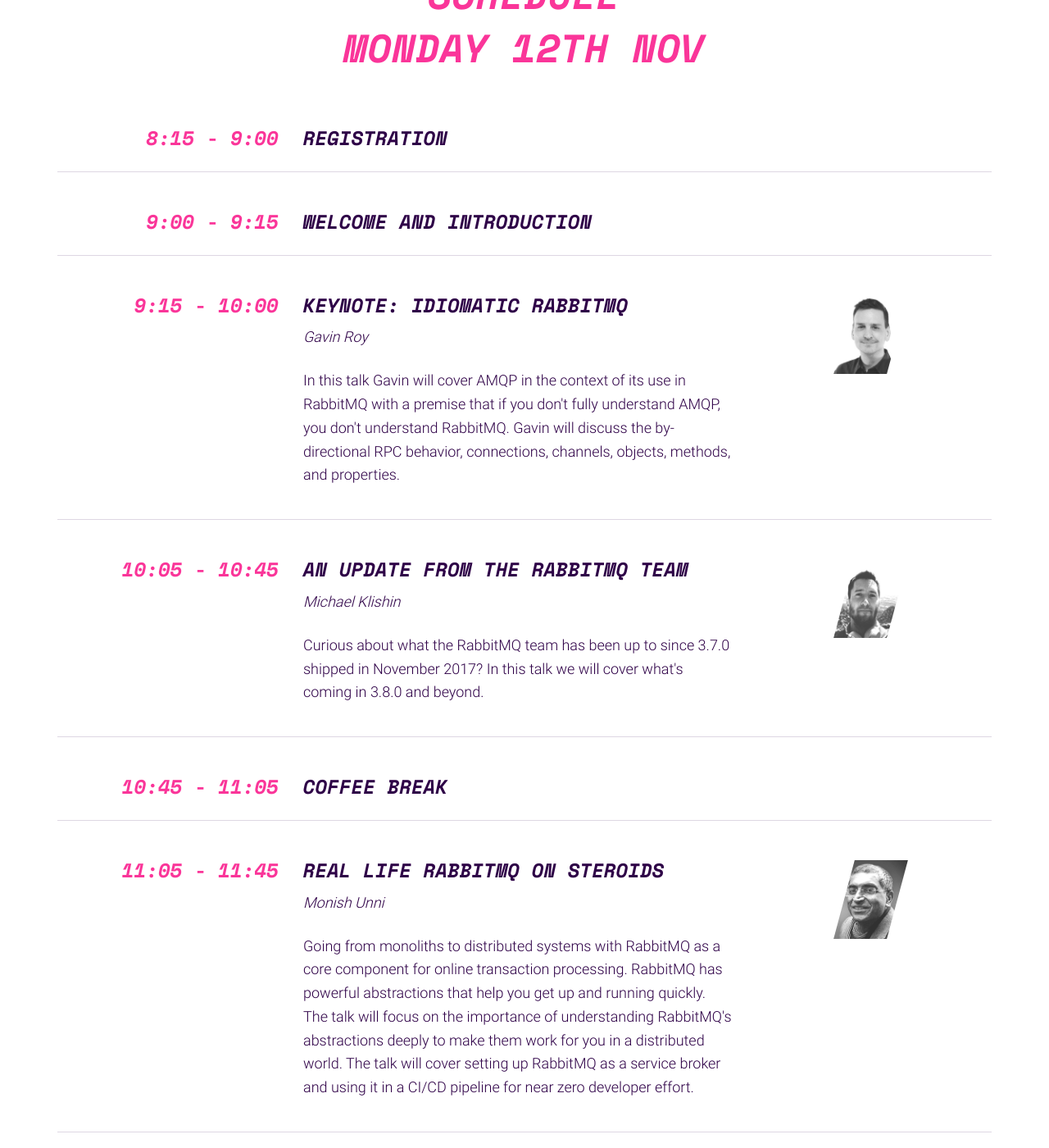
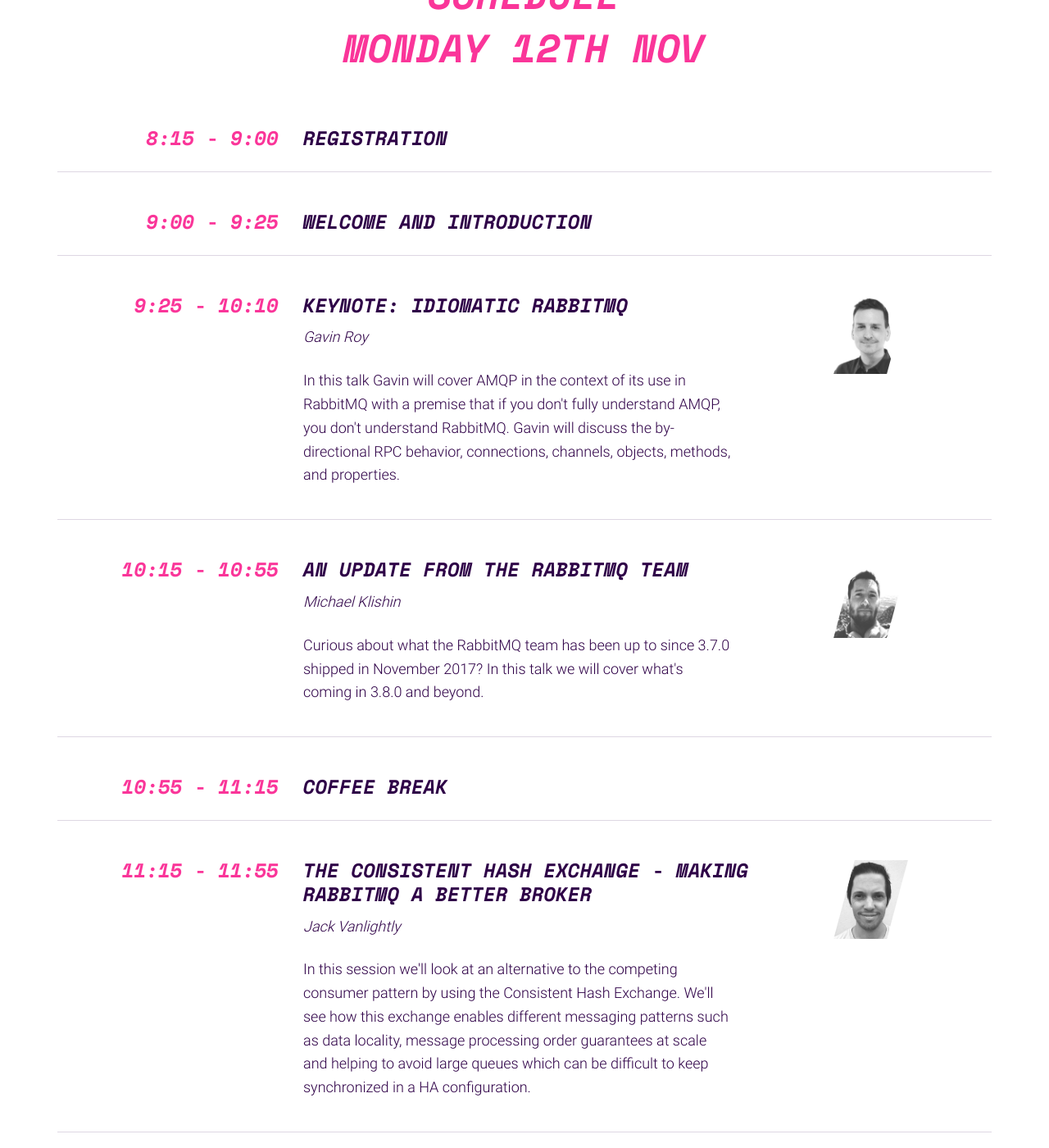
Before and after one commit to isabella232/rabbitmq-summit-1, a Jekyll site: the page built from index.html, in a window 1280 px wide and 1400 px high, scrolled down 2504 px. Shown: the whole window at 82% size. Built offline with Jekyll 4.4.1, drawn with Linux system fonts in a browser that asks for light colours; nearby versions of some CDN libraries; some web fonts are replaced; comment, search, counter and statistics services are not loaded; some of the changed text lies outside the part shown.

Commit message:
Updated schedule + new speaker

```diff
--- a/_data/schedule.yml
+++ b/_data/schedule.yml
@@ -2,10 +2,10 @@
   etime: '8:15 - 9:00'
   title: Registration
 - start: '09:00'
-  etime: '9:00 - 9:15'
+  etime: '9:00 - 9:25'
   title: Welcome and Introduction
-- start: '9:15'
-  etime: '9:15 - 10:00'
+- start: '9:25'
+  etime: '9:25 - 10:10'
   title: 'Keynote: Idiomatic RabbitMQ'
   speaker: Gavin Roy
   abstract: >-
@@ -14,32 +14,30 @@
     RabbitMQ. Gavin will discuss the by-directional RPC behavior, connections,
     channels, objects, methods, and properties.
   img: /img/speakers/gavin-roy.jpg
-- start: '10:05'
-  etime: '10:05 - 10:45'
+- start: '10:15'
+  etime: '10:15 - 10:55'
   title: An update from the RabbitMQ team
   speaker: Michael Klishin
   abstract: >-
     Curious about what the RabbitMQ team has been up to since 3.7.0 shipped in
     November 2017? In this talk we will cover what's coming in 3.8.0 and beyond.
   img: /img/speakers/michael-klishin.jpg
-- start: '10:45'
-  etime: '10:45 - 11:05'
+- start: '10:55'
+  etime: '10:55 - 11:15'
   title: Coffee Break
-- start: '11:05'
-  etime: '11:05 - 11:45'
-  title: Real life RabbitMQ on steroids
-  speaker: Monish Unni
+- start: '11:15'
+  etime: '11:15 - 11:55'
+  title: The Consistent Hash Exchange - Making RabbitMQ a Better Broker
+  speaker: Jack Vanlightly
   abstract: >-
-    Going from monoliths to distributed systems with RabbitMQ as a core
-    component for online transaction processing. RabbitMQ has powerful
-    abstractions that help you get up and running quickly. The talk will focus
-    on the importance of understanding RabbitMQ's abstractions deeply to make
-    them work for you in a distributed world. The talk will cover setting up
-    RabbitMQ as a service broker and using it in a CI/CD pipeline for near zero
-    developer effort.
-  img: /img/speakers/monish-unni.jpg
-- start: '11:50'
-  etime: '11:50 - 12:30'
+    In this session we'll look at an alternative to the competing consumer pattern by
+    using the Consistent Hash Exchange. We'll see how this exchange enables different
+    messaging patterns such as data locality, message processing order guarantees at
+    scale and helping to avoid large queues which can be difficult to keep synchronized
+    in a HA configuration.
+  img: /img/speakers/jack-vanlightly.jpg
+- start: '12:00'
+  etime: '12:00 - 12:40'
   title: Developing RabbitMQ plugins in Elixir
   speaker: Matteo Cafasso
   abstract: >-
@@ -56,8 +54,8 @@
     presentation looks to encourage more RabbitMQ plugin development in Elixir
     from the community!
   img: /img/speakers/matteo-cafasso.jpg
-- start: '12:35'
-  etime: '12:35 - 13:15'
+- start: '12:45'
+  etime: '12:45 - 13:25'
   title: 'Panel Debate: What''s new and what''s on the horizon for RabbitMQ'
   speaker: Dormain Drewitz
   abstract: >-
@@ -65,11 +63,11 @@
     from the audience. It's time to talk about the future for the most widely
     deployed open source message broker in the world.
   img: /img/dormain-drewitz.jpg
-- start: '13:15'
-  etime: '13:15 - 14:15'
+- start: '13:25'
+  etime: '13:25 - 14:25'
   title: Lunch
-- start: '14:15'
-  etime: '14:15 - 14:55'
+- start: '14:25'
+  etime: '14:25 - 15:05'
   title: Real-world RabbitMQ deployments
   speaker: Gerhard Lazu
   abstract: >-
@@ -80,8 +78,8 @@
   topic2: Vehicle telemetry
   topic3: Monitoring of medical equipment
   img: /img/speakers/gerhard-lazu.jpg
-- start: '15:00'
-  etime: '15:00 - 15:40'
+- start: '15:10'
+  etime: '15:10 - 15:50'
   title: A Walk Through the Design and Architecture of RabbitMQ
   speaker: Ayanda Dube
   abstract: >-
@@ -93,11 +91,11 @@
     robustness and reputation of being a world leading and well trusted
     messaging system.
   img: /img/speakers/ayanda-dube.jpg
-- start: '15:40'
-  etime: '15:40 - 16:00'
+- start: '15:50'
+  etime: '15:50 - 16:10'
   title: Coffee Break
-- start: '16:00'
-  etime: '16:00 - 16:40'
+- start: '16:10'
+  etime: '16:10 - 16:50'
   title: What it's like to bet your entire startup on Rabbit
   speaker: Nathan Herald
   abstract: >-
@@ -109,8 +107,8 @@
     bet on RabbitMQ as a critical part of your infrastructure after my
     presentation.
   img: /img/speakers/nathan-herald.jpg
-- start: '16:45'
-  etime: '16:45 - 17:25'
+- start: '16:55'
+  etime: '16:55 - 17:35'
   title: What we've learned from running thousands of production RabbitMQ clusters
   speaker: Lovisa Johansson
   abstract: >-
@@ -120,8 +118,8 @@
      RabbitMQ reliability and performance and she will also mention common RabbitMQ use cases among CloudAMQP’s
      customers.
   img: /img/speakers/lovisa-johansson.jpg
-- start: '17:30'
-  etime: '17:30 - 18:15'
+- start: '17:40'
+  etime: '17:40 - 18:25'
   title: 'Keynote: Scaling RabbitMQ @ Goldman Sachs'
   speaker: Jonathan Skrzypek
   abstract: >-
@@ -137,6 +135,6 @@
     model, monitoring and telemetry, achieving data consistency, developer
     awareness.
   img: /img/speakers/jonathan-skrzypek.jpg
-- start: '18:15'
-  etime: '18:15 - 19:30'
+- start: '18:25'
+  etime: '18:25 - 19:30'
   title: Closing and drinks
--- a/index.html
+++ b/index.html
@@ -210,14 +210,14 @@ image: /img/og-frontpage.jpg
               <div class="row justify-content-center align-items-center">
                 <div class="col-12 col-md-5 mb-3 mb-md-0">
                   <div class="skew-box img-wrap">
-                    <div class="img-holder" style="background-image: url(/img/speakers/monish-unni.jpg);"></div>
+                    <div class="img-holder" style="background-image: url(/img/speakers/jack-vanlightly.jpg);"></div>
                   </div>
                 </div>
                 <div class="col-12 col-sm-10 col-md-7">
                   <div class="info skew-box pl-1">
-                    <h5 class="text-light text-uppercase mb-1">Monish Unni</h5>
+                    <h5 class="text-light text-uppercase mb-1">Jack Vanlightly</h5>
                     <p class="text-primary text-uppercase mb-1">Cloud Architect</p>
-                    <p class="text-primary text-uppercase mb-1">Polynomial Factors</p>
+                    <p class="text-primary text-uppercase mb-1">SII Concatel</p>
                   </div>
                 </div>
               </div>
```
Also changed, not shown: img/speakers/jack-vanlightly.jpg (added).
